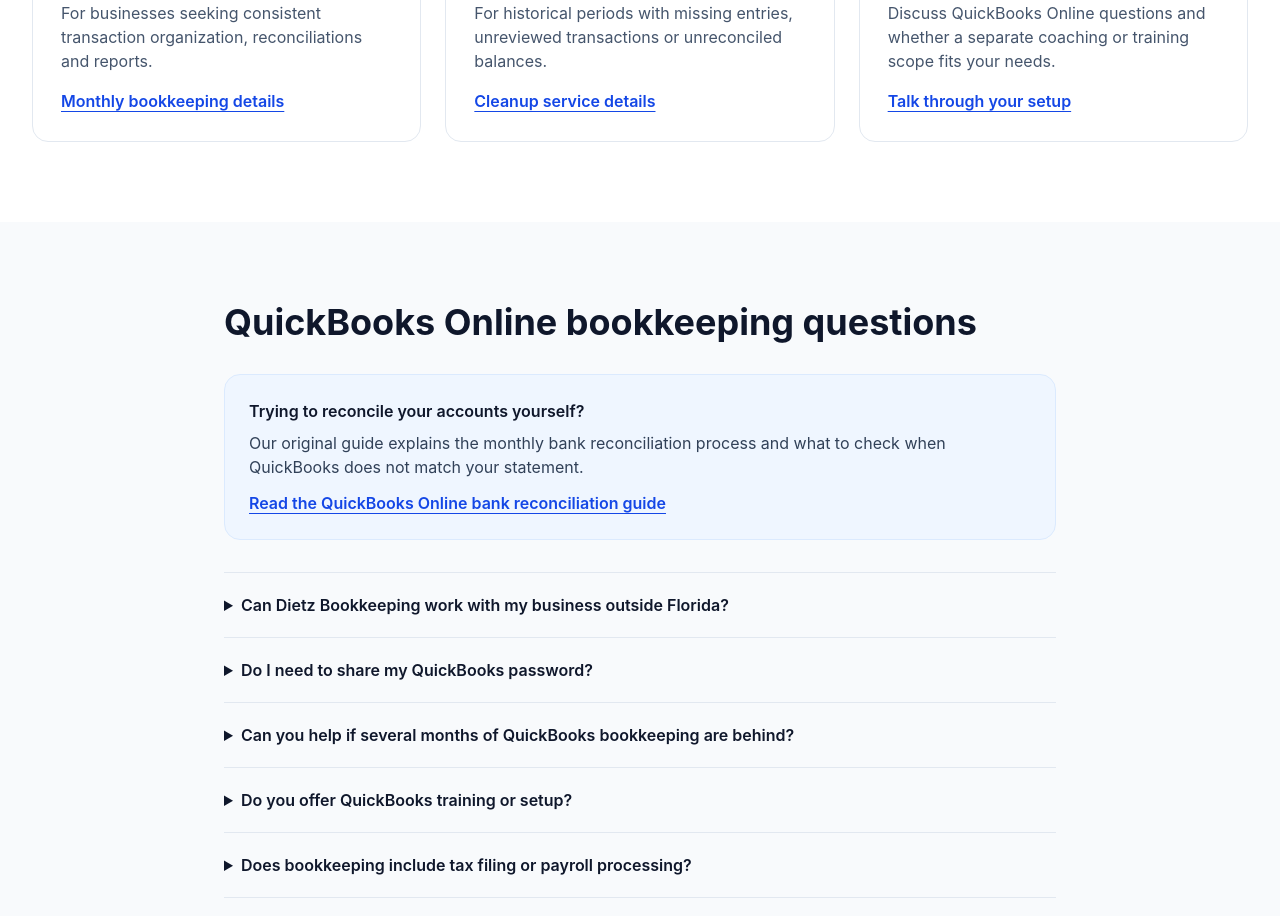
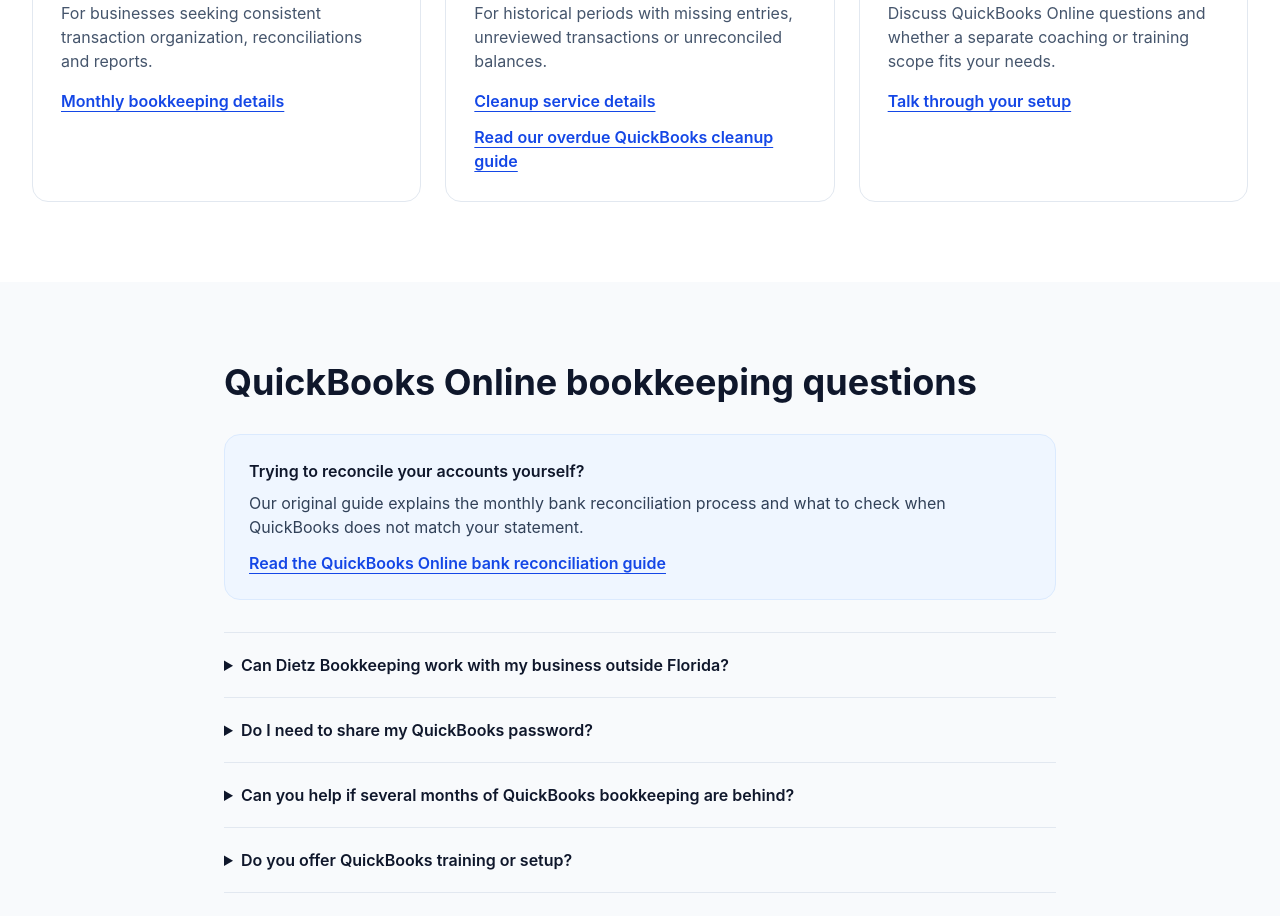
Before and after one commit to dietzbp-lgtm/dietz-bookkeeping-website, a React (Vite) app: page /quickbooks-online-bookkeeping in a window 1280 px wide. Shown: the part 2660-3576 px from the top of the page. Built offline with nearby package versions, Linux system fonts and the light colour scheme.

Commit message:
Register and link overdue QuickBooks cleanup education guide

```diff
--- a/src/pages/QuickBooksOnlineBookkeeping.tsx
+++ b/src/pages/QuickBooksOnlineBookkeeping.tsx
@@ -115,6 +115,7 @@ export default function QuickBooksOnlineBookkeeping() {
             <h2 className="text-xl font-bold text-slate-900 mb-3">Cleanup and catch-up</h2>
             <p className="text-slate-600 mb-4">For historical periods with missing entries, unreviewed transactions or unreconciled balances.</p>
             <Link to="/tampa-cleanup-bookkeeping/" className="text-blue-700 font-semibold underline underline-offset-4">Cleanup service details</Link>
+            <p className="mt-3"><Link to="/quickbooks-overdue-bookkeeping-cleanup/" className="text-blue-700 font-semibold underline underline-offset-4">Read our overdue QuickBooks cleanup guide</Link></p>
           </article>
           <article className="border border-slate-200 rounded-2xl p-7">
             <MessagesSquare className="h-8 w-8 text-blue-700 mb-4" aria-hidden="true" />
```
